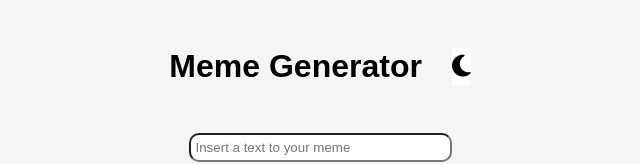
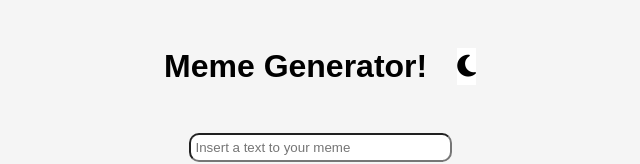
Before and after one commit to aysllanferreira/Projeto-06-Meme-Generator, a plain HTML site: page index.html in a window 1280 px wide. Shown: the top 164 px of the page, without its empty margins (320-960 px from the left). Drawn offline with Linux system fonts and the light colour scheme.

Commit message:
final touches

```diff
--- a/index.html
+++ b/index.html
@@ -10,9 +10,10 @@
   </head>
   <body>
     <header>
-      <h1>Meme Generator</h1>
+      <h1>Meme Generator!</h1>
       <button id="darkMode"><i class="fa-solid fa-sun"></i></button>
     </header>
+
     <main>
       <div id="imageSelector">
         <input type="text" id="text-input" maxlength="60" placeholder="Insert a text to your meme" />
```
